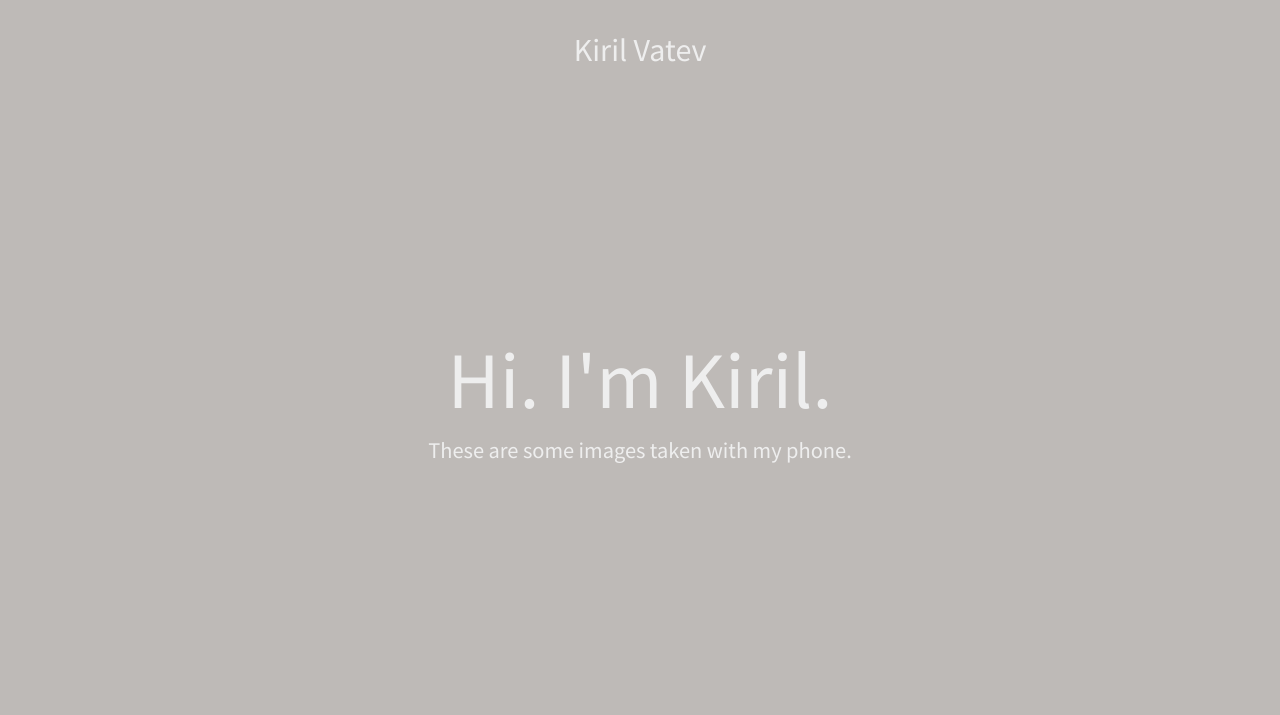
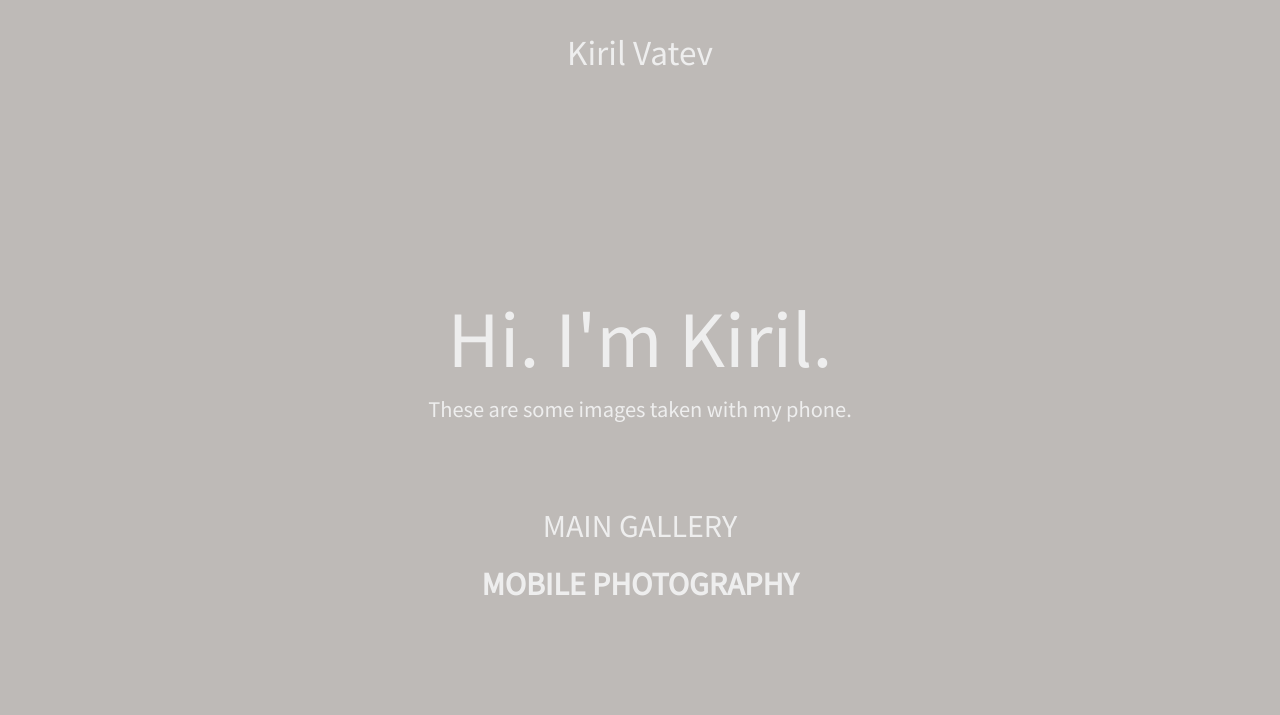
Before and after one commit to kirilvatev-photo/portfolio, a website: page public/mobile.html in a window 1280 px wide. Shown: the top 715 px of the page. Drawn offline with Linux system fonts and the light colour scheme.

Commit message:
adding nav menu to go between pages

```diff
--- a/public/mobile.html
+++ b/public/mobile.html
@@ -18,10 +18,15 @@
     <section>
       <div class="name">Kiril Vatev</div>
     </section>
+    <div class="spacer" aria-hidden="true">&nbsp;</div>
     <main>
       <div class="title">Hi. I'm Kiril.</div>
       <div class="subtitle">These are some images taken with my phone.</div>
     </main>
+    <nav>
+      <a href="/">main gallery</a>
+      <a href="/mobile" class="current">mobile photography</a>
+    </nav>
     <section>
       <a href="https://www.instagram.com/kirilv/">
         <!-- Camera by Aybige from the Noun Project, id 1841835 -->
--- a/public/style.css
+++ b/public/style.css
@@ -32,12 +32,29 @@ article.mobile {
 }
 
 main {
-  flex-grow: 1;
+  flex-grow: 2;
 
   display: flex;
   flex-direction: column;
   align-items: center;
   justify-content: center;
+}
+
+nav, .spacer {
+  flex-grow: 1;
+  line-height: 1.8;
+}
+
+nav a {
+  display: block;
+  color: currentColor;
+  text-decoration: none;
+  font-size: 2rem;
+  text-transform: uppercase;
+}
+
+nav a.current {
+  font-weight: bold;
 }
 
 section {
@@ -49,7 +66,7 @@ main, section {
 }
 
 .name {
-  font-size: 2rem;
+  font-size: 2.2rem;
 }
 
 .title {
```
